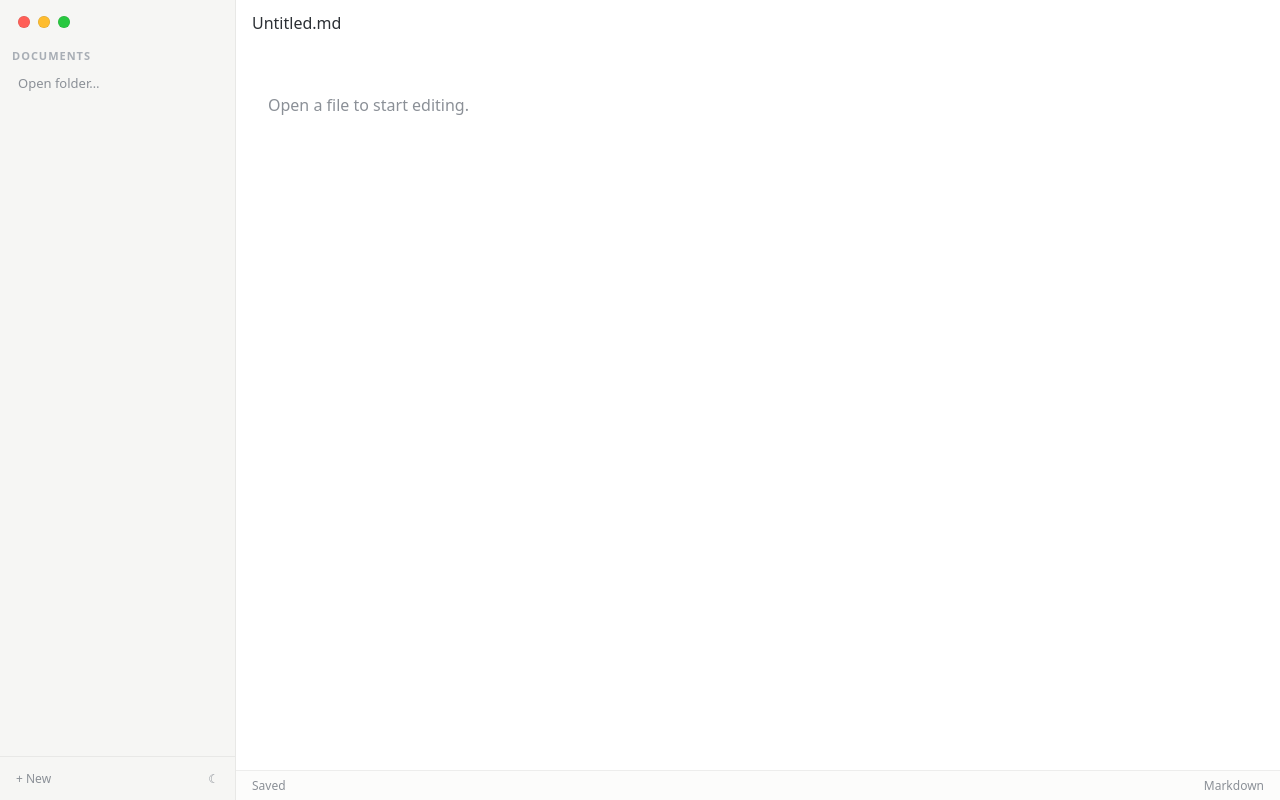
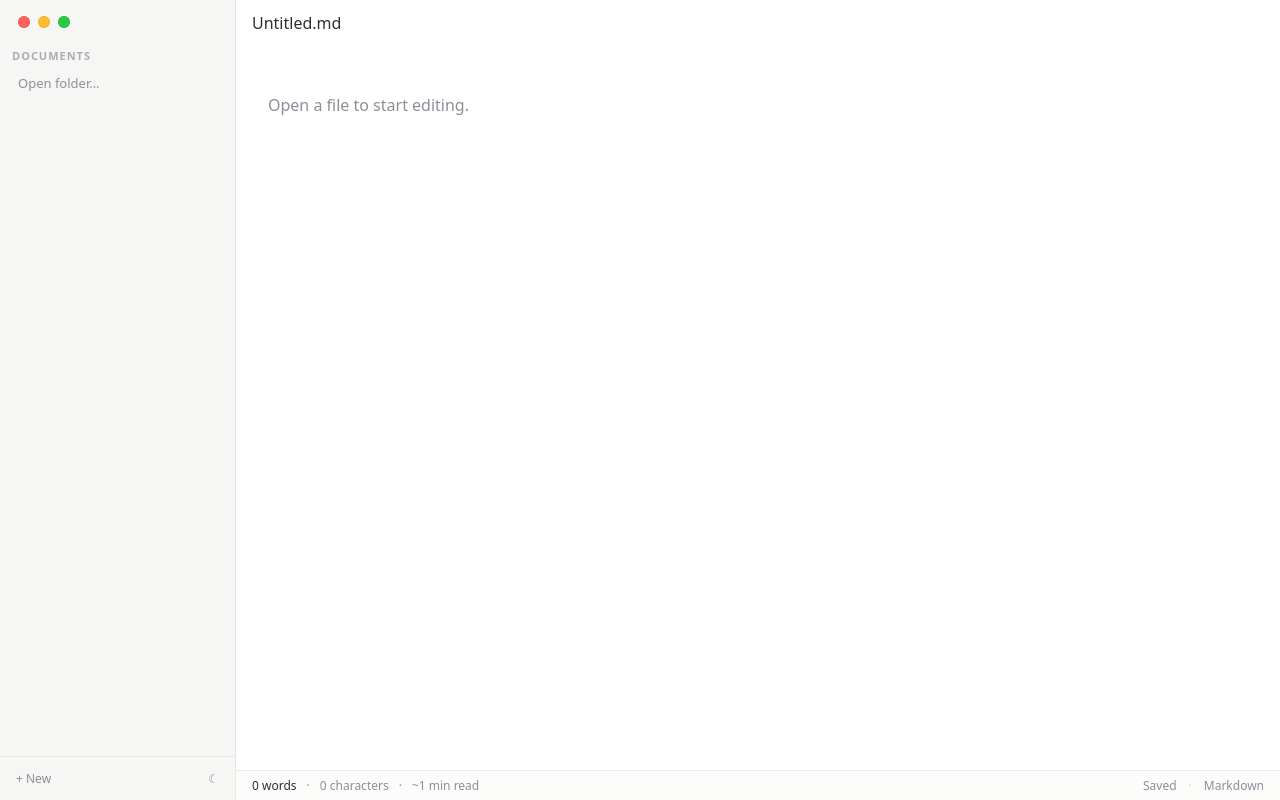
Before and after one commit to marcusschimizzi/markdowntown, a React (Vite) app: page / in a window 1280 px wide. Built offline with nearby package versions, Linux system fonts and the light colour scheme.

Commit message:
feat: status footer with word count

```diff
--- a/src/App.tsx
+++ b/src/App.tsx
@@ -1,12 +1,15 @@
-import { useEffect } from "react";
+import { useEffect, useState } from "react";
+import type { Editor } from "@tiptap/core";
 import { AppShell } from "./components/AppShell";
 import { Sidebar } from "./components/Sidebar";
+import { Footer } from "./components/Footer";
 import { MarkdownEditor } from "./editor/Editor";
 import { maxWidthFor } from "./editor/width";
 import { useAppStore } from "./state/store";
 import { saveActiveDoc } from "./state/save";
 import { pickFolder, readDir, readFile } from "./lib/fsBridge";
 import { applyTheme } from "./theme/applyTheme";
+import { wordStats } from "./lib/wordcount";
 
 function App() {
   // Read store values via selectors so the UI re-renders on folder/file/theme changes.
@@ -16,6 +19,19 @@ function App() {
   const dirty = useAppStore((s) => s.dirty);
   const theme = useAppStore((s) => s.theme);
   const width = useAppStore((s) => s.settings.width);
+
+  // Hold the editor instance so we can read its rendered (plain) text for word counts.
+  const [editor, setEditor] = useState<Editor | null>(null);
+  const [stats, setStats] = useState({ words: 0, chars: 0, readingMinutes: 1 });
+
+  // Recompute word stats from the editor's RENDERED text so markdown syntax
+  // (#, **, backticks) doesn't inflate counts. React runs child effects before
+  // parent effects, so the editor's own load effect has already applied the new
+  // content by the time this reads getText() — counts stay correct on both edits
+  // and programmatic file switches. activePath in the deps re-runs on file switch.
+  useEffect(() => {
+    if (editor) setStats(wordStats(editor.getText()));
+  }, [editor, markdown, activePath]);
 
   // Global ⌘S / Ctrl+S save shortcut.
   useEffect(() => {
@@ -67,10 +83,12 @@ function App() {
       }
       toolbar={<span style={{ color: "var(--ink2)" }}>Untitled.md</span>}
       footer={
-        <>
-          <span>{dirty ? "Saving…" : "Saved"}</span>
-          <span>Markdown</span>
-        </>
+        <Footer
+          words={stats.words}
+          chars={stats.chars}
+          readingMinutes={stats.readingMinutes}
+          saved={dirty ? "Saving…" : "Saved"}
+        />
       }
     >
       {activePath ? (
@@ -80,6 +98,7 @@ function App() {
               key={activePath}
               markdown={markdown}
               onChange={(md) => useAppStore.getState().setMarkdown(md)}
+              onReady={setEditor}
             />
           </div>
         </div>
--- /dev/null
+++ b/src/components/Footer.tsx
@@ -0,0 +1,25 @@
+interface Props {
+  words: number;
+  chars: number;
+  readingMinutes: number;
+  saved: string;
+}
+
+export function Footer({ words, chars, readingMinutes, saved }: Props) {
+  return (
+    <>
+      <div style={{ display: 'flex', alignItems: 'center', gap: 10 }}>
+        <span style={{ color: 'var(--ink2)', fontWeight: 500 }}>{words.toLocaleString()} words</span>
+        <span>·</span>
+        <span>{chars.toLocaleString()} characters</span>
+        <span>·</span>
+        <span>~{readingMinutes} min read</span>
+      </div>
+      <div style={{ display: 'flex', alignItems: 'center', gap: 12 }}>
+        <span>{saved}</span>
+        <span style={{ opacity: 0.4 }}>·</span>
+        <span>Markdown</span>
+      </div>
+    </>
+  );
+}
```
Also changed, not shown: 1 other file (tests, documents, lock files or other folders).
